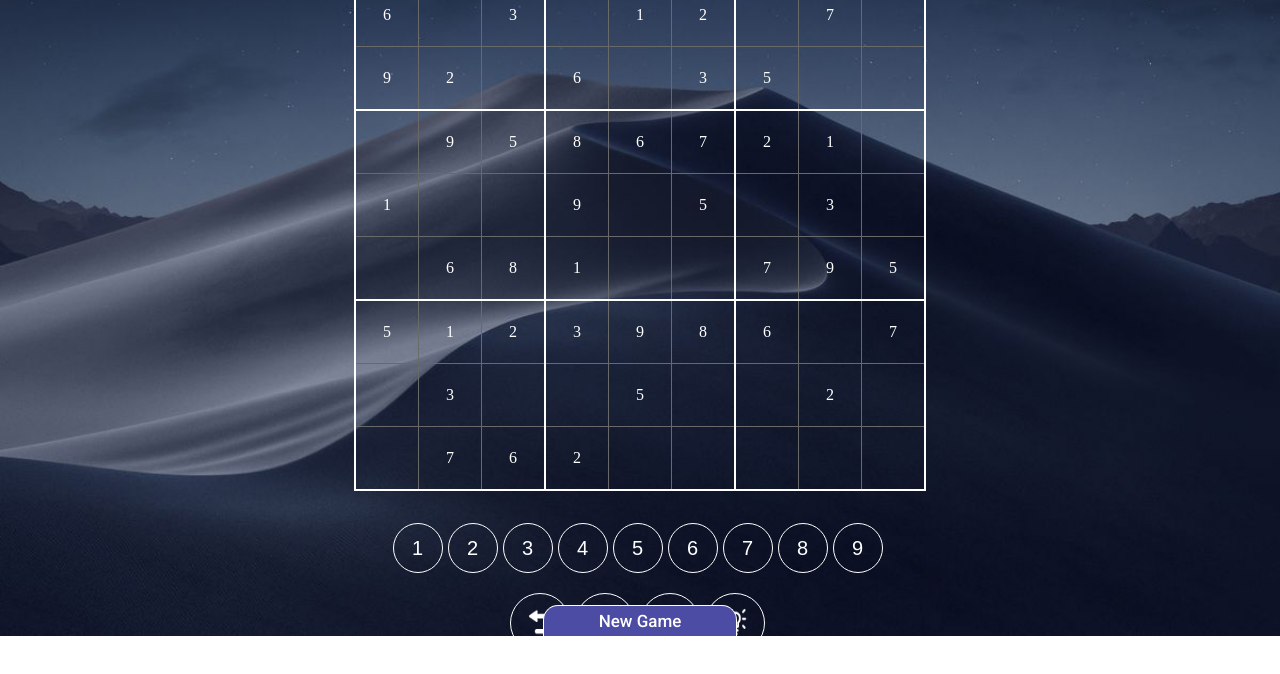
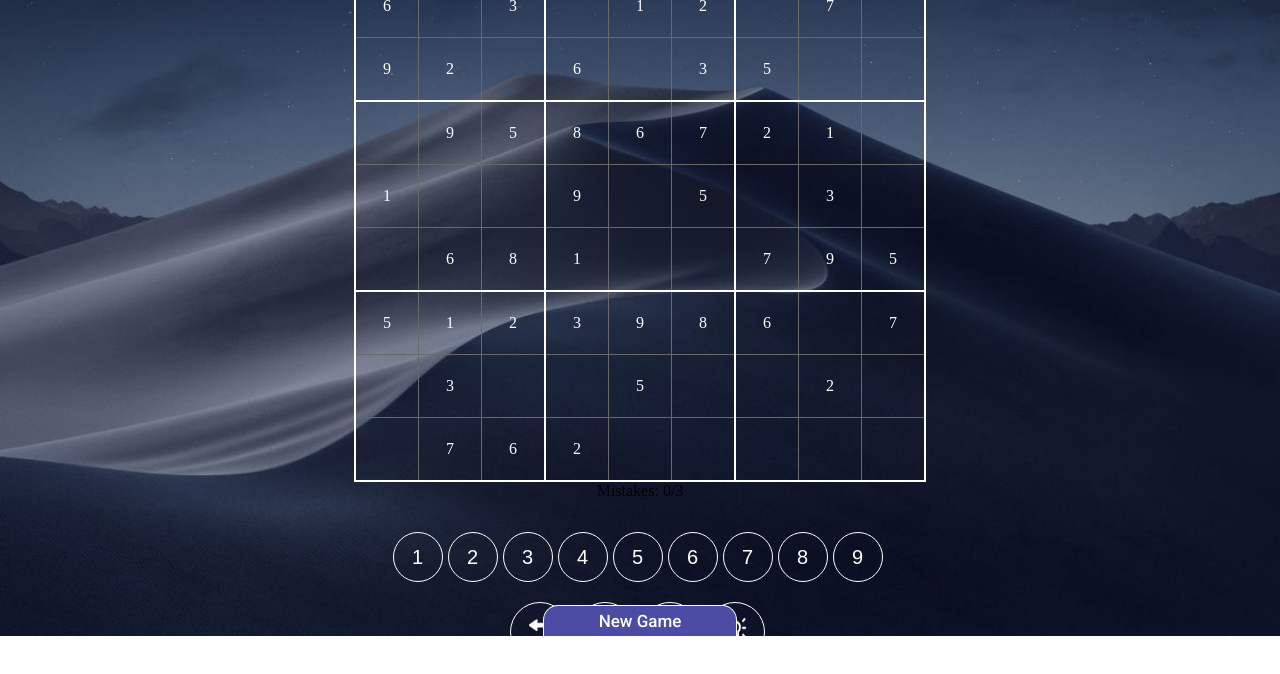
Before and after one commit to Alin044/SUDOKU, a plain HTML site: page index.html in a window 1280 px wide. Shown: the part 164-838 px from the top of the page. Drawn offline with Linux system fonts and the light colour scheme; a web font is replaced by a local one.

Commit message:
game completed, needs a lot of feautures

```diff
--- a/index.html
+++ b/index.html
@@ -29,6 +29,9 @@
                 </div>
                 <table id="mainTableSudoku">
                 </table>
+                <div id="mistakesContainer">
+                    Mistakes: 0/3
+                </div>
                 <div id="numPad">
                     <button class="btnNumpad" id="btn1">1</button>
                     <button class="btnNumpad" id="btn1">2</button>
```
